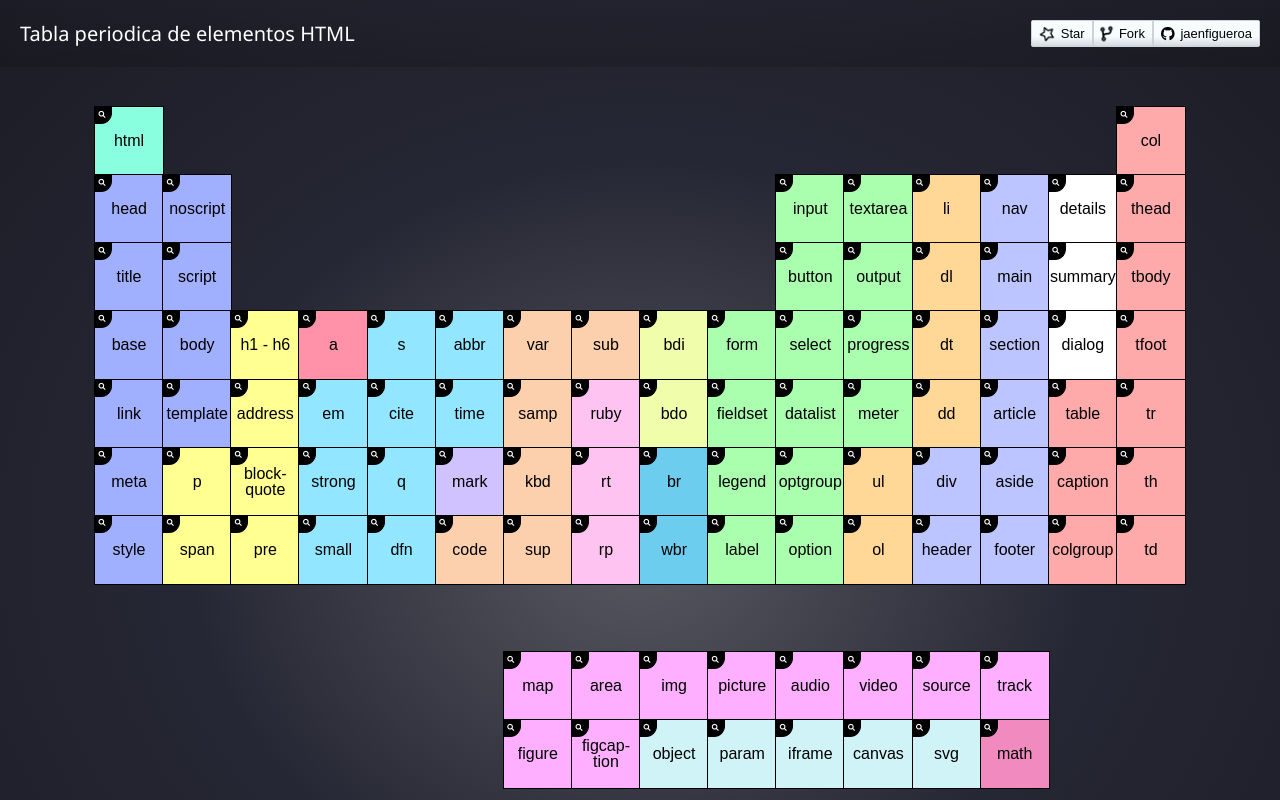
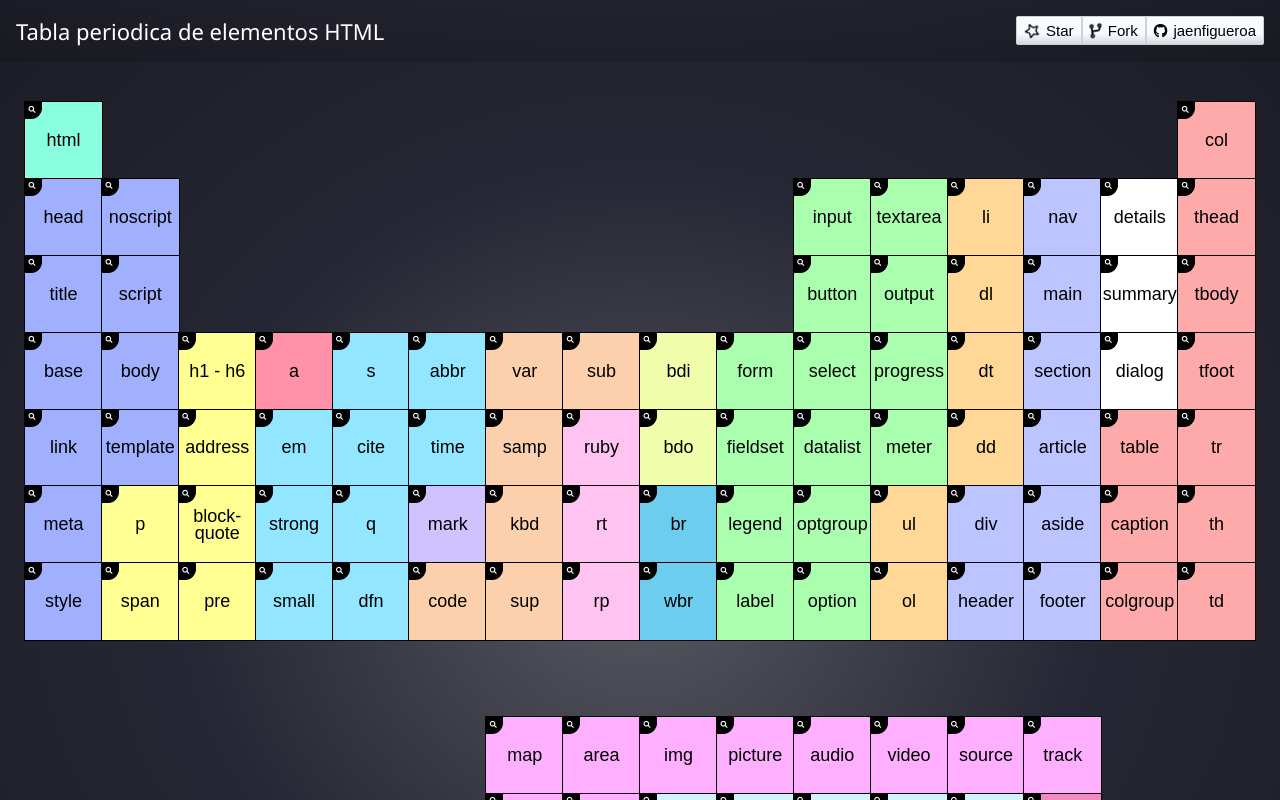
Before and after one commit to jaenfigueroa/Periodic-table-of-HTML-elements, a React (Vite) app: page / in a window 1280 px wide. Shown: the top 800 px of the page. Built offline with nearby package versions, Linux system fonts and the light colour scheme.

Commit message:
:recycle: refactor: improve global font-size

```diff
--- a/src/components/atoms/Element/Element.scss
+++ b/src/components/atoms/Element/Element.scss
@@ -13,8 +13,6 @@
 
   p {
     text-align: center;
-    line-height: 1.7rem;
-    line-height: .8rem;
     line-height: .75rem;
     font-size: .8rem;
   }
@@ -86,7 +84,7 @@
 
     p {
       line-height: .85rem;
-      font-size: .9rem;
+      font-size: 1rem;
     }
 
     span,
@@ -105,23 +103,9 @@
       padding: .3rem .4rem .4rem .3rem;
       border-radius: 0 0 .9rem 0;
     }
-
-    p {
-      line-height: .9rem;
-      font-size: 1.1rem;
-    }
-
-    span,
-    h3 {
-      color: black;
-      line-height: .45rem;
-      font-size: .6rem;
-      bottom: .3rem;
-      color: transparent;
-    }
   }
 
-  @media (min-width: 825px) {
+  @media (min-width: 810px) {
     p {
       line-height: 1rem;
       font-size: 1.2rem;
@@ -134,6 +118,13 @@
       font-size: .6rem;
       bottom: .3rem;
       color: transparent;
+    }
+  }
+
+  @media (min-width: 935px) {
+    p {
+      line-height: 1.15rem;
+      font-size: 1.3rem;
     }
   }
 
@@ -181,17 +172,17 @@
     }
   }
 
-  @media (min-width:1100px) {
+  @media (min-width:1190px) {
     p {
-      line-height: 1.6rem;
-      font-size: 1.6rem;
+      font-size: 1.8rem;
+      line-height: 1.7rem;
     }
 
     span,
     h3 {
-      line-height: .8rem;
-      font-size: .8rem;
-      bottom: .3rem;
+      line-height: .9rem;
+      font-size: .85rem;
+      bottom: .4rem;
       color: transparent;
     }
   }
--- a/src/components/atoms/Github/Github.scss
+++ b/src/components/atoms/Github/Github.scss
@@ -25,7 +25,7 @@
     }
 
     p {
-      font-size: 1.3rem;
+      font-size: 1.5rem;
       color: black;
     }
 
--- a/src/components/atoms/Header/Header.scss
+++ b/src/components/atoms/Header/Header.scss
@@ -1,13 +1,14 @@
 .header {
   width: 100%;
   padding: 2rem;
+  padding: 1.6rem;
   display: flex;
   justify-content: space-between;
   background: linear-gradient(transparent, rgba(0, 0, 0, 0.15));
   gap: 1rem;
 
   &__logo {
-    font-size: clamp(1rem, 3vw, 2rem);
+    font-size: clamp(1rem, 3vw, 2.2rem);
     font-family: 'Segoe UI', Tahoma, Geneva, Verdana, sans-serif;
     color: white;
   }
--- a/src/components/atoms/Item/Item.scss
+++ b/src/components/atoms/Item/Item.scss
@@ -5,12 +5,13 @@
   align-items: center;
   gap: 1rem;
   width: max-content;
-  width: 250px;
+  width: 280px;
 
   &__name {
     font-weight: 350;
     font-family: 'Segoe UI', Tahoma, Geneva, Verdana, sans-serif;
     color: #f7f7f7;
+    font-size: 1.75rem;
   }
 
   &__color {
--- a/src/components/molecules/Distribution/Distribution.scss
+++ b/src/components/molecules/Distribution/Distribution.scss
@@ -4,5 +4,5 @@
   justify-items: center;
   margin: 0 auto;
   width: 100%;
-  max-width: 1040px;
+  max-width: 1100px;
 }
--- a/src/components/molecules/Info/Info.scss
+++ b/src/components/molecules/Info/Info.scss
@@ -35,13 +35,14 @@
 
   &__title {
     font-size: 3rem;
+    font-size: 3.2rem;
     margin-bottom: 1.5rem;
     text-align: center;
     font-family: 'Segoe UI', Tahoma, Geneva, Verdana, sans-serif;
   }
 
   &__description {
-    padding: 1.3rem;
+    padding: 1.5rem;
     border-radius: .5rem;
     background: #eaffea;
     border: 1px solid rgb(127, 185, 130);
@@ -51,7 +52,8 @@
     margin: auto;
 
     * {
-      font-size: 1.7rem;
+      font-size: 1.8rem;
+      font-size: 1.82rem;
       font-family: 'Segoe UI', Tahoma, Geneva, Verdana, sans-serif;
     }
 
--- a/src/components/organisms/Main/Main.scss
+++ b/src/components/organisms/Main/Main.scss
@@ -4,5 +4,10 @@
   width: 100%;
   max-width: 1200px;
   max-width: 1110px;
+  max-width: 1120px;
+  max-width: 1140px;
+  max-width: 1180px;
+  max-width: 1200px;
+  max-width: 1250px;
   padding: 4rem 1rem 6rem;
 }
```
